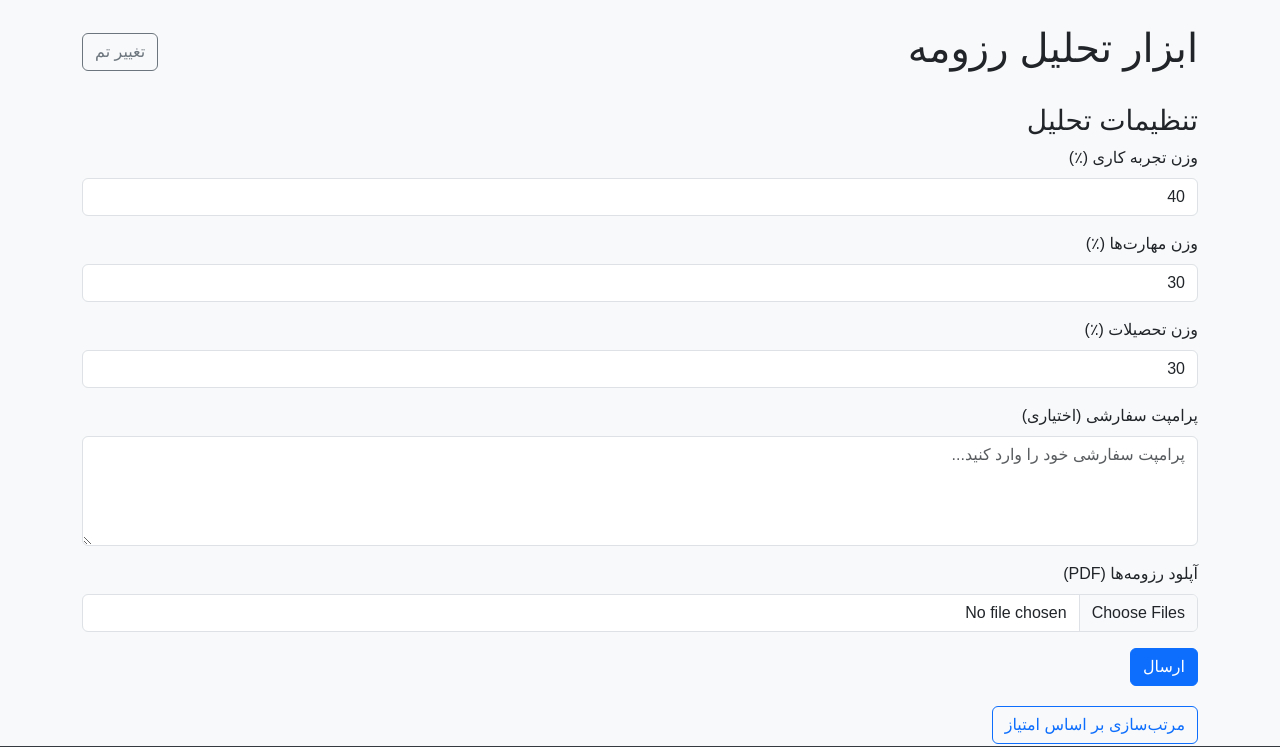
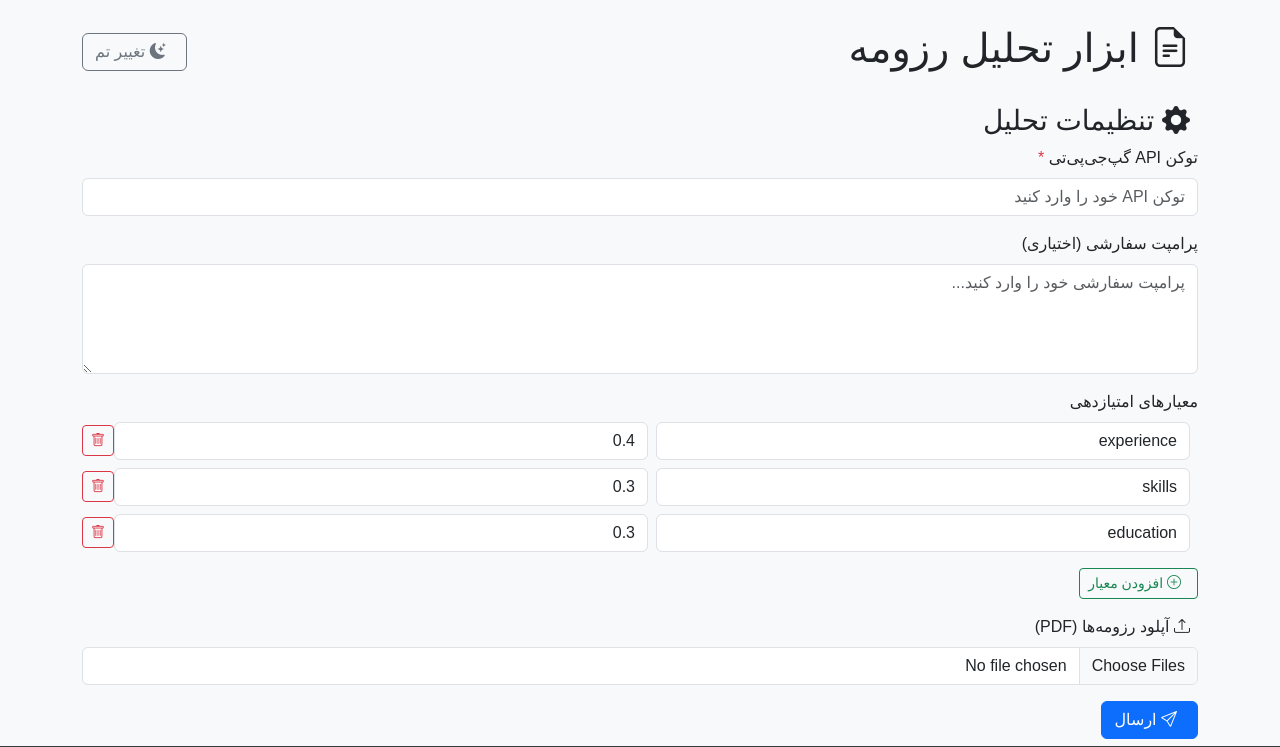
Before and after one commit to Arvin2005-Ml/resume_analysis, a Flask app: page / in a window 1280 px wide. Shown: the top 747 px of the page. Run offline with Flask 3, Linux system fonts and the light colour scheme; some libraries are stand-ins or nearby versions; some web fonts are replaced.

Commit message:
Update index.html

```diff
--- a/templates/index.html
+++ b/templates/index.html
@@ -6,46 +6,60 @@
     <title>تحلیل رزومه‌ها</title>
     <link href="https://cdn.jsdelivr.net/npm/bootstrap@5.3.2/dist/css/bootstrap.min.css" rel="stylesheet">
     <link href="https://cdn.jsdelivr.net/gh/rastikerdar/vazir-font/dist/font-face.css" rel="stylesheet">
+    <link href="https://cdn.jsdelivr.net/npm/bootstrap-icons@1.11.3/font/bootstrap-icons.min.css" rel="stylesheet">
     <link href="{{ url_for('static', filename='style.css') }}" rel="stylesheet">
     <script src="https://cdn.jsdelivr.net/npm/chart.js@4.4.2/dist/chart.umd.min.js"></script>
 </head>
 <body>
     <div class="container">
         <div class="d-flex justify-content-between align-items-center mt-4 mb-4">
-            <h1>ابزار تحلیل رزومه</h1>
-            <button id="themeToggle" class="btn btn-outline-secondary">تغییر تم</button>
+            <h1><i class="bi bi-file-earmark-text me-2"></i> ابزار تحلیل رزومه</h1>
+            <button id="themeToggle" class="btn btn-outline-secondary"><i class="bi bi-moon-stars-fill me-2"></i> تغییر تم</button>
         </div>
         <div class="form-section">
-            <h3>تنظیمات تحلیل</h3>
+            <h3><i class="bi bi-gear-fill me-2"></i> تنظیمات تحلیل</h3>
             <form id="resumeForm">
                 <div class="mb-3">
-                    <label for="weight_experience" class="form-label">وزن تجربه کاری (٪)</label>
-                    <input type="number" class="form-control" id="weight_experience" name="weight_experience" value="40" min="0" max="100">
-                </div>
-                <div class="mb-3">
-                    <label for="weight_skills" class="form-label">وزن مهارت‌ها (٪)</label>
-                    <input type="number" class="form-control" id="weight_skills" name="weight_skills" value="30" min="0" max="100">
-                </div>
-                <div class="mb-3">
-                    <label for="weight_education" class="form-label">وزن تحصیلات (٪)</label>
-                    <input type="number" class="form-control" id="weight_education" name="weight_education" value="30" min="0" max="100">
+                    <label for="api_key" class="form-label">توکن API گپ‌جی‌پی‌تی <span class="text-danger">*</span></label>
+                    <input type="text" class="form-control" id="api_key" name="api_key" placeholder="توکن API خود را وارد کنید" required>
                 </div>
                 <div class="mb-3">
                     <label for="custom_prompt" class="form-label">پرامپت سفارشی (اختیاری)</label>
                     <textarea class="form-control" id="custom_prompt" name="custom_prompt" rows="4" placeholder="پرامپت سفارشی خود را وارد کنید..."></textarea>
                 </div>
                 <div class="mb-3">
-                    <label for="resumeInput" class="form-label">آپلود رزومه‌ها (PDF)</label>
+                    <label class="form-label">معیارهای امتیازدهی</label>
+                    <div id="criteriaContainer" class="mb-3">
+                        <div class="criterion mb-2 d-flex align-items-center">
+                            <input type="text" class="form-control me-2" name="criterion_name" value="experience" placeholder="نام معیار" readonly>
+                            <input type="number" class="form-control me-2" name="criterion_weight" value="0.4" min="0" max="1" step="0.01" placeholder="وزن (0-1)">
+                            <button type="button" class="btn btn-outline-danger btn-sm" onclick="removeCriterion(this)"><i class="bi bi-trash"></i></button>
+                        </div>
+                        <div class="criterion mb-2 d-flex align-items-center">
+                            <input type="text" class="form-control me-2" name="criterion_name" value="skills" placeholder="نام معیار" readonly>
+                            <input type="number" class="form-control me-2" name="criterion_weight" value="0.3" min="0" max="1" step="0.01" placeholder="وزن (0-1)">
+                            <button type="button" class="btn btn-outline-danger btn-sm" onclick="removeCriterion(this)"><i class="bi bi-trash"></i></button>
+                        </div>
+                        <div class="criterion mb-2 d-flex align-items-center">
+                            <input type="text" class="form-control me-2" name="criterion_name" value="education" placeholder="نام معیار" readonly>
+                            <input type="number" class="form-control me-2" name="criterion_weight" value="0.3" min="0" max="1" step="0.01" placeholder="وزن (0-1)">
+                            <button type="button" class="btn btn-outline-danger btn-sm" onclick="removeCriterion(this)"><i class="bi bi-trash"></i></button>
+                        </div>
+                    </div>
+                    <button type="button" class="btn btn-outline-success btn-sm" onclick="addCriterion()"><i class="bi bi-plus-circle me-2"></i> افزودن معیار</button>
+                </div>
+                <div class="mb-3">
+                    <label for="resumeInput" class="form-label"><i class="bi bi-upload me-2"></i> آپلود رزومه‌ها (PDF)</label>
                     <input type="file" multiple accept=".pdf" id="resumeInput" name="resumes" class="form-control">
                 </div>
-                <button type="button" class="btn btn-primary" onclick="uploadResumes()">ارسال</button>
+                <button type="button" class="btn btn-primary" onclick="uploadResumes()"><i class="bi bi-send me-2"></i> ارسال</button>
             </form>
         </div>
         <div class="d-flex justify-content-between mb-3">
-            <button class="btn btn-outline-primary btn-sort" onclick="sortResults()">مرتب‌سازی بر اساس امتیاز</button>
+            <button class="btn btn-outline-primary btn-sort" onclick="sortResults()"><i class="bi bi-sort-down me-2"></i> مرتب‌سازی بر اساس امتیاز</button>
             <div>
-                <a id="downloadAllCsv" class="btn btn-outline-secondary me-2" style="display:none">دانلود همه (CSV)</a>
-                <a id="downloadAllPdf" class="btn btn-outline-secondary" style="display:none">دانلود همه (PDF)</a>
+                <a id="downloadAllCsv" class="btn btn-outline-secondary me-2" style="display:none"><i class="bi bi-filetype-csv me-2"></i> دانلود همه (CSV)</a>
+                <a id="downloadAllPdf" class="btn btn-outline-secondary" style="display:none"><i class="bi bi-filetype-pdf me-2"></i> دانلود همه (PDF)</a>
             </div>
         </div>
         <div id="results" class="mt-4"></div>
@@ -61,25 +75,64 @@
     <script>
         let chartData = [];
 
-        // تم تیره/روشن
+        // مدیریت تم تیره/روشن
         const themeToggle = document.getElementById('themeToggle');
         themeToggle.addEventListener('click', () => {
             document.body.classList.toggle('dark-theme');
             localStorage.setItem('theme', document.body.classList.contains('dark-theme') ? 'dark' : 'light');
-            themeToggle.textContent = document.body.classList.contains('dark-theme') ? 'تم روشن' : 'تم تیره';
+            themeToggle.innerHTML = document.body.classList.contains('dark-theme') ?
+                '<i class="bi bi-sun-fill me-2"></i> تم روشن' :
+                '<i class="bi bi-moon-stars-fill me-2"></i> تم تیره';
         });
         if (localStorage.getItem('theme') === 'dark') {
             document.body.classList.add('dark-theme');
-            themeToggle.textContent = 'تم روشن';
+            themeToggle.innerHTML = '<i class="bi bi-sun-fill me-2"></i> تم روشن';
+        }
+
+        // افزودن معیار جدید
+        function addCriterion() {
+            const container = document.getElementById('criteriaContainer');
+            const criterionDiv = document.createElement('div');
+            criterionDiv.className = 'criterion mb-2 d-flex align-items-center';
+            criterionDiv.innerHTML = `
+                <input type="text" class="form-control me-2" name="criterion_name" placeholder="نام معیار" required>
+                <input type="number" class="form-control me-2" name="criterion_weight" value="0.1" min="0" max="1" step="0.01" placeholder="وزن (0-1)">
+                <button type="button" class="btn btn-outline-danger btn-sm" onclick="removeCriterion(this)"><i class="bi bi-trash"></i></button>
+            `;
+            container.appendChild(criterionDiv);
+        }
+
+        // حذف معیار
+        function removeCriterion(button) {
+            if (document.querySelectorAll('.criterion').length > 1) {
+                button.parentElement.remove();
+            } else {
+                alert('حداقل یک معیار باید باقی بماند!');
+            }
+        }
+
+        // جمع‌آوری معیارها
+        function getCriteria() {
+            const criteria = {};
+            document.querySelectorAll('.criterion').forEach(criterion => {
+                const name = criterion.querySelector('input[name="criterion_name"]').value;
+                const weight = parseFloat(criterion.querySelector('input[name="criterion_weight"]').value);
+                if (name && weight) {
+                    criteria[name] = weight;
+                }
+            });
+            return criteria;
         }
 
         function uploadResumes() {
             const files = document.getElementById('resumeInput').files;
-            if (files.length === 0) {
-                alert('لطفاً حداقل یک فایل انتخاب کنید');
+            const apiKey = document.getElementById('api_key').value;
+            if (files.length === 0 || !apiKey) {
+                alert('لطفاً حداقل یک فایل و توکن API وارد کنید');
                 return;
             }
             const formData = new FormData(document.getElementById('resumeForm'));
+            formData.append('criteria', JSON.stringify(getCriteria()));
             fetch('/upload', {
                 method: 'POST',
                 body: formData
@@ -99,7 +152,7 @@
             })
             .catch(error => {
                 console.error('Error:', error);
-                alert('خطایی رخ داد');
+                alert('خطایی رخ داد: ' + error.message);
             });
         }
 
@@ -108,18 +161,18 @@
             resultsDiv.innerHTML = '';
             results.forEach(result => {
                 const resultDiv = document.createElement('div');
-                resultDiv.className = 'card';
+                resultDiv.className = 'card result-card';
                 resultDiv.innerHTML = `
                     <div class="card-body">
-                        <h5 class="card-title">${result.filename}</h5>
+                        <h5 class="card-title"><i class="bi bi-file-earmark-person me-2"></i> ${result.filename}</h5>
                         ${result.error ? `<p class="card-text text-danger">${result.error}</p>` : `
                             <p class="card-text"><strong>امتیاز:</strong> ${result.score}</p>
                             <p class="card-text"><strong>تحلیل:</strong> ${result.summary}</p>
                             <p class="card-text"><strong>تجربه:</strong> ${result.analysis.experience || 'نامشخص'} سال</p>
                             <p class="card-text"><strong>مهارت‌ها:</strong> ${result.analysis.skills?.join(', ') || 'نامشخص'}</p>
                             <p class="card-text"><strong>تحصیلات:</strong> ${result.analysis.education || 'نامشخص'}</p>
-                            <a href="/download/csv/${result.filename}?results=${encodeURIComponent(JSON.stringify(results))}" class="btn btn-primary btn-sm me-2">دانلود CSV</a>
-                            <a href="/download/pdf/${encodeURIComponent(result.filename)}?results=${encodeURIComponent(JSON.stringify(results))}" class="btn btn-primary btn-sm">دانلود PDF</a>
+                            <a href="/download/csv/${encodeURIComponent(result.filename)}?results=${encodeURIComponent(JSON.stringify(results))}" class="btn btn-primary btn-sm me-2"><i class="bi bi-filetype-csv me-2"></i> دانلود CSV</a>
+                            <a href="/download/pdf/${encodeURIComponent(result.filename)}?results=${encodeURIComponent(JSON.stringify(results))}" class="btn btn-primary btn-sm"><i class="bi bi-filetype-pdf me-2"></i> دانلود PDF</a>
                         `}
                     </div>
                 `;
@@ -144,22 +197,22 @@
                         {
                             label: 'امتیاز کل',
                             data: chartData.map(r => r.score || 0),
-                            backgroundColor: '#007bff',
-                            borderColor: '#0056b3',
+                            backgroundColor: '#0d6efd',
+                            borderColor: '#0a58ca',
                             borderWidth: 1
                         },
                         {
                             label: 'تجربه',
                             data: chartData.map(r => (r.analysis?.experience || 0) * 10),
-                            backgroundColor: '#28a745',
-                            borderColor: '#1e7e34',
+                            backgroundColor: '#198754',
+                            borderColor: '#146c43',
                             borderWidth: 1
                         },
                         {
                             label: 'مهارت‌ها',
                             data: chartData.map(r => (r.analysis?.skills?.length || 0) * 5),
                             backgroundColor: '#ffc107',
-                            borderColor: '#e0a800',
+                            borderColor: '#ffca2c',
                             borderWidth: 1
                         }
                     ]
@@ -170,6 +223,10 @@
                     },
                     plugins: {
                         legend: { position: 'top' }
+                    },
+                    animation: {
+                        duration: 1000,
+                        easing: 'easeOutQuart'
                     }
                 }
             });
```
